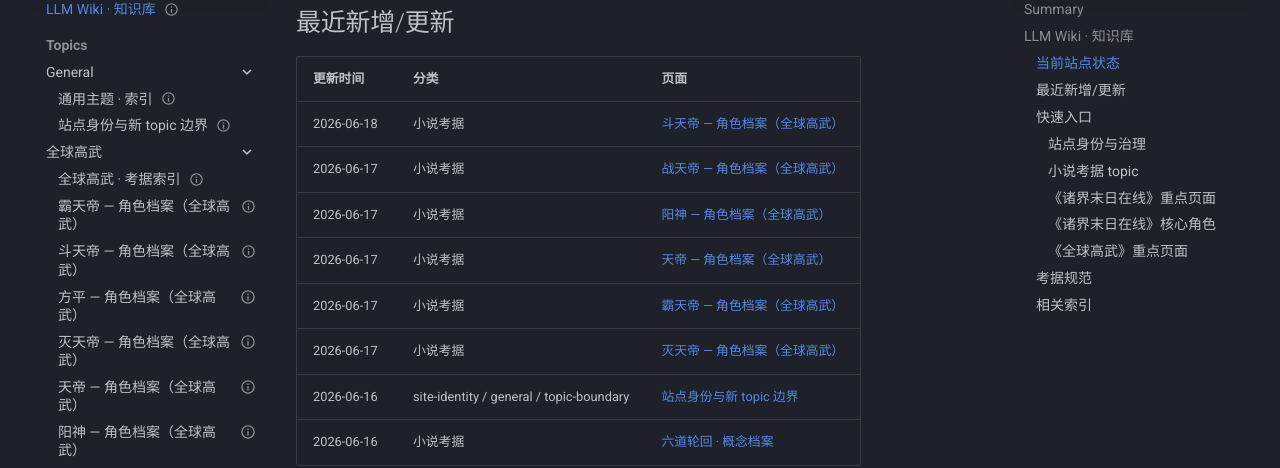
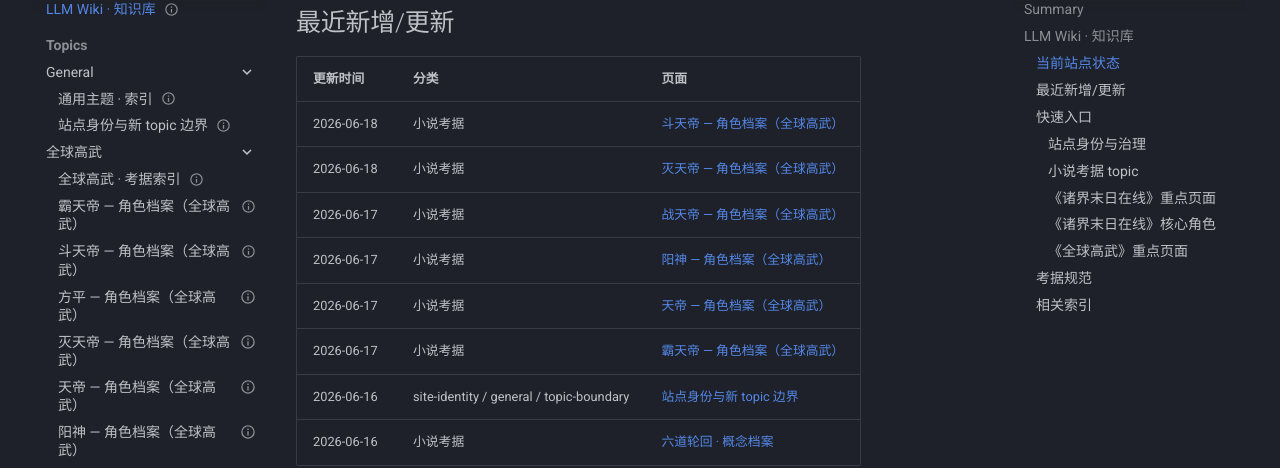
Before and after one commit to Zack3155/llm-wiki, an MkDocs documentation site: the page built from docs/index.md, in a window 1280 px wide and 900 px high, scrolled down 586 px. Shown: the part 99-567 px from the top of the window. Built offline with MkDocs 1.6.1 and Material for MkDocs 9.7.7, drawn with Linux system fonts in a browser that asks for light colours.

```diff
--- a/docs/index.md
+++ b/docs/index.md
@@ -38,11 +38,11 @@ date_modified: 2026-06-16
 | 更新时间 | 分类 | 页面 |
 |---|---|---|
 | 2026-06-18 | 小说考据 | [斗天帝 — 角色档案（全球高武）](topics/全球高武/dou-tian-di-profile.md) |
+| 2026-06-18 | 小说考据 | [灭天帝 — 角色档案（全球高武）](topics/全球高武/mie-tian-di-profile.md) |
 | 2026-06-17 | 小说考据 | [战天帝 — 角色档案（全球高武）](topics/全球高武/zhan-tian-di-profile.md) |
 | 2026-06-17 | 小说考据 | [阳神 — 角色档案（全球高武）](topics/全球高武/yang-shen-profile.md) |
 | 2026-06-17 | 小说考据 | [天帝 — 角色档案（全球高武）](topics/全球高武/tian-di-profile.md) |
 | 2026-06-17 | 小说考据 | [霸天帝 — 角色档案（全球高武）](topics/全球高武/ba-tian-di-profile.md) |
-| 2026-06-17 | 小说考据 | [灭天帝 — 角色档案（全球高武）](topics/全球高武/mie-tian-di-profile.md) |
 | 2026-06-16 | site-identity / general / topic-boundary | [站点身份与新 topic 边界](topics/general/site-identity-topic-boundary.md) |
 | 2026-06-16 | 小说考据 | [六道轮回 · 概念档案](topics/诸界末日在线/liudao-lunhui-concept.md) |
 
```
Also changed, not shown: docs/topics/全球高武/mie-tian-di-profile.md (+2 -2 lines).
